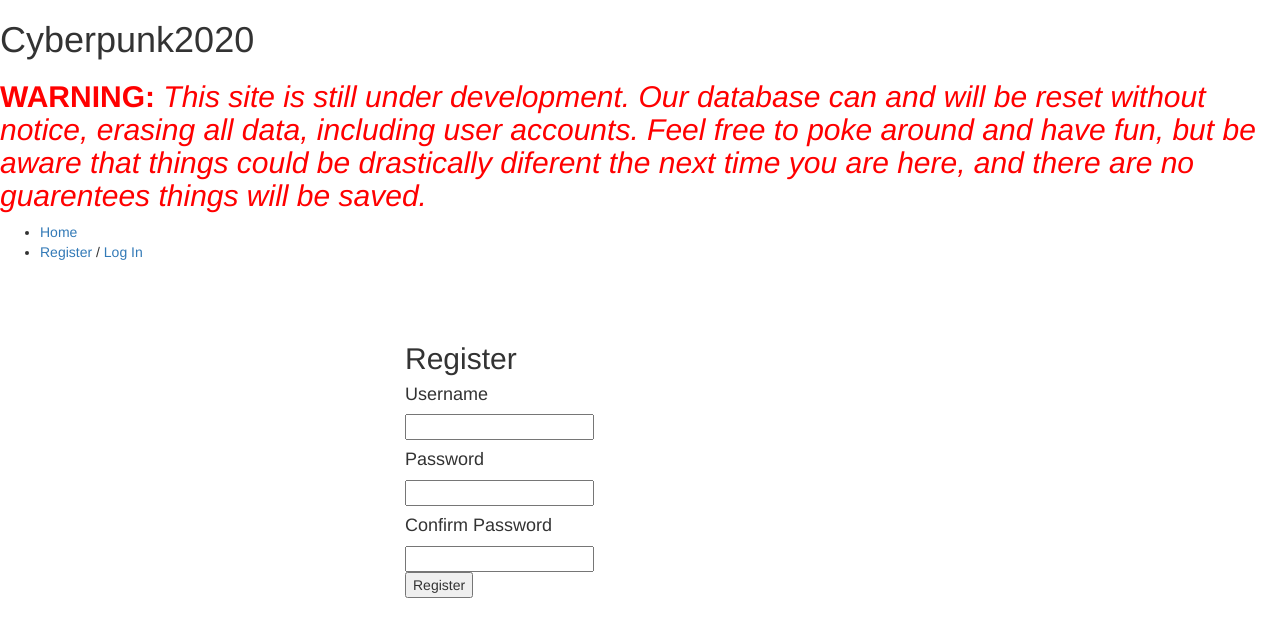
After one commit to puhlenbruck/CPPA, a Flask app: page /signup/ in a window 1280 px wide. The commit adds this page. Shown: the top 637 px of the page. Run offline with Flask 2, Linux system fonts and the light colour scheme; some libraries are stand-ins or nearby versions.

Commit message:
added user registration

```diff
--- a/app/templates/base.html
+++ b/app/templates/base.html
@@ -12,6 +12,31 @@
     </style>
   </head>
   <body>
+    <header>
+        <h1>{{ self.title() }}</h1>
+        <h2 style="color:red"><strong>WARNING: </strong><i>This site is still under development.  Our database can and will be reset without notice, erasing all data, including user accounts.  Feel free to poke around and have fun, but be aware that things could be drastically diferent the next time you are here, and there are no guarentees things will be saved.</i></h2>
+        <nav>
+        <ul>
+        <li><a href="/">Home</a></li>
+        <li>
+	        {% if current_user.is_anonymous() %}
+	            <a href="{{url_for('signup')}}">Register</a> / <a href="{{url_for       ('login')}}">Log In</a>
+	        {% else %}
+	            Logged in as {{current_user.name}} <a href="{{url_for('users.logout')}}">Logout</a>
+	        {% endif %}
+        </li>
+        </ul>
+        </nav>
+     </header>
+    {% set messages = get_flashed_messages() %}
+    {% if messages %}
+        <section>
+	        {% for message in messages %}
+	            <p>{{ message }}</p>
+	        {% endfor %}
+        </section>
+    {% endif %}
+    <section>
   	    <div class="container">
        	  {% block content %}{% endblock %}
         </div>
--- /dev/null
+++ b/app/templates/signup.html
@@ -0,0 +1,18 @@
+{% extends "base.html" %}
+{% block content %}
+  <h2>Register</h2>
+  {% if error %}<p class=error><strong>Error:</strong> {{ error }}{% endif %}
+  <form action="{{ url_for('signup') }}" method=post>
+  {{form.hidden_tag()}}
+    <p>
+        <h4>Username</h4>
+        {{form.username}}
+        <h4>Password</h4>
+        {{form.password}}
+        <h4>Confirm Password</h4>
+        {{form.password_confirm}}
+        </br>
+        <input type=submit value=Register>
+    </p>
+  </form>
+{% endblock %}
--- a/app/users/forms.py
+++ b/app/users/forms.py
@@ -9,5 +9,5 @@ class LoginForm(Form):
 
 class RegisterForm(Form):
     username = TextField('username', validators = [Required()])
-	password = PasswordField('password', validators = [Required()])
-	password_confirm = PasswordField('password', validators = [Required()])
+    password = PasswordField('password', validators = [Required()])
+    password_confirm = PasswordField('password', validators = [Required()])
--- a/app/users/views.py
+++ b/app/users/views.py
@@ -1,9 +1,9 @@
-from flask import render_template, url_for, redirect, g, abort
+from flask import render_template, url_for, redirect, g, abort, flash
 from app import app
 import rethinkdb as r
 from config import RDB_HOST, RDB_PORT, CP2020_DB
-from forms import LoginForm
-from app.auth import validate_credentials
+from forms import LoginForm, RegisterForm
+from app.auth import validate_credentials, create_user_password_hash
 
 # open connection before each request
 @app.before_request
@@ -27,9 +27,37 @@ def login():
     form = LoginForm()
     if form.validate_on_submit():
         if validate_credentials(form.username.data, form.password.data):
-            session['logged_in'] = True
             flash('You were logged in')
             return redirect(url_for('index'))
         else:
             return render_template('login.html', title = 'Cyberpunk2020', form = form, error='invalid username or password')
     return render_template('login.html', title = 'Cyberpunk2020', form = form)
+
+
+@app.route('/signup/', methods = ['GET', 'POST'])
+def signup():
+    form = RegisterForm()
+    if form.validate_on_submit():
+        if not confirm_unique_username(form.username.data):
+            error = 'username already exists'
+            return render_template('signup.html', title = 'Cyberpunk2020', form = form, error = error)
+        if not form.password.data == form.password_confirm.data:
+            error = 'passwords do not match'
+            return render_template('signup.html', title = 'Cyberpunk2020', form = form, error = error)
+        create_user(form.username.data, form.password.data)
+        flash('user ' + form.username.data + ' created')
+        return redirect(url_for('index'))
+    return render_template('signup.html', title = 'Cyberpunk2020', form = form)
+
+def create_user(username, password):
+    user = {'username': username}
+    user = create_user_password_hash(user, password)
+    r.table('users').insert(user).run(g.rdb_conn)
+
+
+def confirm_unique_username(username):
+    existing_user = r.table('users').get_all(username,index='username').run(g.rdb_conn)
+    existing_user = list(existing_user)
+    if len(existing_user) != 0:
+        return False
+    return True
```
Also changed, not shown: app/auth.py (+11 -6 lines). Lines whose indentation alone changed are shown as unchanged.
